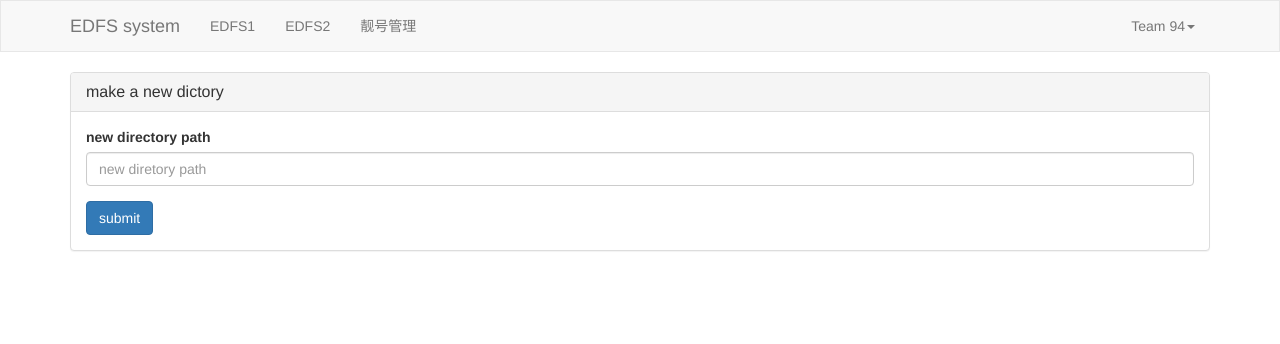
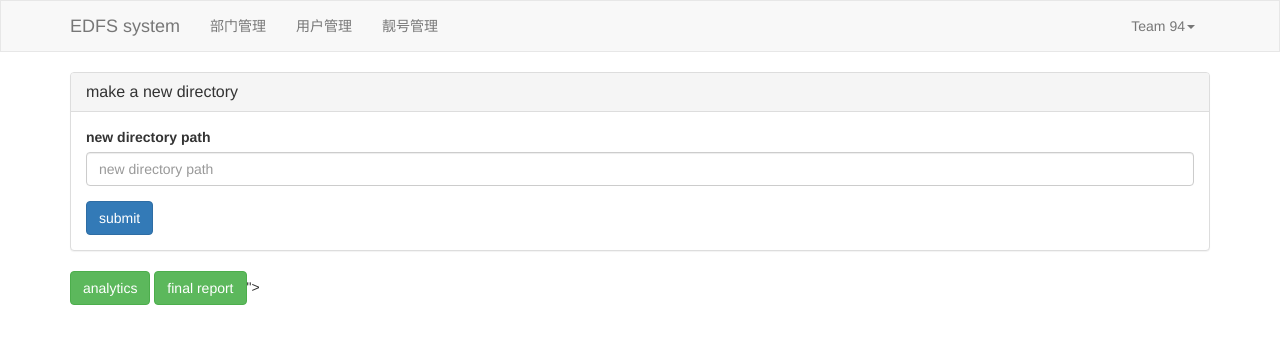
Before and after one commit to leafCyhvss/Distributed-File-System-Based-on-Firebase, a Django app: page /edfs2/mkdir in a window 1280 px wide. Shown: the top 344 px of the page. Run offline with Django 4.2, Linux system fonts and the light colour scheme; some libraries are stand-ins or nearby versions.

Commit message:
added a bit of html

```diff
--- a/EDFSProject/EDFS2/EDFS2.py
+++ b/EDFSProject/EDFS2/EDFS2.py
@@ -107,7 +107,7 @@ class EDFSURL():
         print('Remove: success')
         return ['Remove: success']
 
-    def ls(self, filePath: str) -> None:
+    def ls(self, filePath: str):
         if filePath == '':
             return ['/']
         if filePath[-1] == '/':
--- a/EDFSProject/EDFS2/templates/layout.html
+++ b/EDFSProject/EDFS2/templates/layout.html
@@ -3,7 +3,7 @@
 <html lang="en">
 <head>
     <meta charset="UTF-8">
-    <title>Title</title>
+    <title>EDFS2</title>
     <link rel="stylesheet" href="{% static 'plugins/bootstrap-3.4.1/css/bootstrap.min.css' %}">
     <style>
         .navbar {
@@ -24,12 +24,11 @@
                 <span class="icon-bar"></span>
             </button>
             <a class="navbar-brand" href=""> EDFS system </a>
-
         </div>
         <div class="collapse navbar-collapse" id="bs-example-navbar-collapse-1">
             <ul class="nav navbar-nav">
-                <li><a href="/edfs1">EDFS1</a></li>
-                <li><a href="/edfs2">EDFS2</a></li>
+                <li><a href="/depart/list/">部门管理</a></li>
+                <li><a href="/user/list/">用户管理</a></li>
                 <li><a href="/pretty/list/">靓号管理</a></li>
 
 
@@ -55,10 +54,12 @@
 <div>
     {% block content %}{% endblock %}
 </div>
+<div class="container">
+    <div style="margin-bottom: 10px">
+        <a class="btn btn-success" href="analytics.html">analytics</a>
+        <a class="btn btn-success" href="report.html">final report</a>">
+    </div>
+</div>
 
-
-<script src="{% static 'js/jquery-3.6.0.min.js' %}"></script>
-<script src="{% static 'plugins/bootstrap-3.4.1/js/bootstrap.min.js' %}"></script>
-{% block js %}{% endblock %}
 </body>
 </html>
--- a/EDFSProject/EDFS2/templates/makdir-request.html
+++ b/EDFSProject/EDFS2/templates/makdir-request.html
@@ -4,14 +4,14 @@
     <div class="container">
         <div class="panel panel-default">
             <div class="panel-heading">
-                <h3 class="panel-title"> make a new dictory </h3>
+                <h3 class="panel-title"> make a new directory </h3>
             </div>
             <div class="panel-body">
                 <form method="post">
                     {% csrf_token %}
                     <div class="form-group">
                         <label>new directory path</label>
-                        <input type="text" class="form-control" placeholder="new diretory path" name="title"/>
+                        <input type="text" class="form-control" placeholder="new directory path" name="title"/>
                     </div>
 
                     <button type="submit" class="btn btn-primary">submit</button>
--- a/EDFSProject/EDFS2/templates/report.html
+++ b/EDFSProject/EDFS2/templates/report.html
@@ -6,7 +6,5 @@
 </head>
 <body>
 <img src="/img/placeholder.png">
-<img src="/img/placeholder.png">
-<img src="/img/placeholder.png">
 </body>
 </html>
--- a/EDFSProject/EDFS2/viewsS.py
+++ b/EDFSProject/EDFS2/viewsS.py
@@ -1,69 +1,62 @@
 from django.shortcuts import render, redirect
 from EDFS2.EDFS2 import EDFSURL
-from django.urls import reverse
 
-edfs = EDFSURL()
 
-# Create your views here
+# Create your views here.
 def helloworld(request):
     # 获取数据信息
     # edfs = EDFSURL()
-    # files = edfs.ls(edfs.currentPath)
-    # print('helloworld' +
-    #     edfs.currentPath)
-    if request.method == 'GET':
-        return render(request, 'ls.html', {'queryset': ['/']})
-    if request.method == 'POST':
-        # edfs = EDFSURL()
-        requestPath = request.POST.get('title')
-        # requestPath = requestPath if requestPath else '/'
-        filePaths = edfs.ls(requestPath)
-        # print(filePaths)
-        return render(request, 'ls.html', {'queryset': filePaths})
+    # filePaths = edfs.ls('/test1')
+    # print(filePaths)
+    return render(request, 'ls.html', {'queryset': ['/']})
 
 
 def mainView(request):
     return render(request, 'lspost.html')
 
+
 def lsDisplay(request):
     if request.method == 'GET':
-        # root = ['/']
-        return render(request, 'lspost.html')
+        root = ['/']
+        return render(request, 'lspost.html', {'queryset': root})
     if request.method == 'POST':
-        # edfs = EDFSURL()
+        edfs = EDFSURL()
         requestPath = request.POST.get('title')
         requestPath = requestPath if requestPath else '/'
         filePaths = edfs.ls(requestPath)
         print(filePaths)
         return render(request, 'ls.html', {'queryset': filePaths})
 
+
 def catDisplay(request):
     if request.method == 'GET':
         return render(request, 'partpost.html')
     if request.method == 'POST':
-        # edfs = EDFSURL()
+        edfs = EDFSURL()
         requestPath = request.POST.get('title')
         requestPath = requestPath if requestPath else '/'
         filePaths = edfs.cat(requestPath)
         print(filePaths)
         return render(request, 'ls.html', {'queryset': filePaths})
 
+
 def showPartition(request):
     if request.method == 'GET':
         return render(request, 'partpost.html')
     if request.method == 'POST':
-        # edfs = EDFSURL()
+        edfs = EDFSURL()
         requestPath = request.POST.get('title')
-        requestPath = requestPath if requestPath else '/' # 判断空
+        requestPath = requestPath if requestPath else '/'  # 判断空
         filePaths = edfs.getPartitionLocations(requestPath)
         print(filePaths)
         return render(request, 'getparttionsloc.html', {'queryset': filePaths})
+
 
 def mkdir(request):
     if request.method == 'GET':
         return render(request, 'makdir-request.html')
     else:
-        # edfs = EDFSURL()
+        edfs = EDFSURL()
         requestPath = request.POST.get('title')
         requestPath = requestPath if requestPath else '/'
         result = edfs.mkdir(requestPath)
@@ -71,11 +64,12 @@ def mkdir(request):
         filePaths = edfs.ls(requestPath)
         return render(request, 'ls.html', {'queryset': filePaths})
 
+
 def put(request):
     if request.method == 'GET':
         return render(request, 'put-request.html')
     else:
-        # edfs = EDFSURL()
+        edfs = EDFSURL()
         filePath = request.POST.get('filepath')
         pnumber = int(request.POST.get('pnumber'))
         print(request.FILES)
@@ -91,23 +85,14 @@ def put(request):
         return render(request, 'ls.html', {'queryset': files})
     # 考虑重定向去原来的页面，这样url会变
 
+
+def remove(request):
+    return render(request, 'remove-request.html')
+
+
 def analytics(request):
     return render(request, 'analytics.html')
 
-def remove(request):
-    if request.method == 'GET':
-        return render(request, 'remove-request.html')
-    if request.method == 'POST':
 
-        requestPath = request.POST.get('title')
-        print(requestPath)
-        result = edfs.remove(requestPath)
-        print(result)
-        filePath = requestPath.split('/')[:-1]
-        filePath = '/'.join(filePath)
-        print('file path: ', filePath)
-        files = edfs.ls(filePath)
-        return render(request, 'ls.html', {'queryset': files})
-        # edfs.currentPath = filePath
-        # print('remove: ' + edfs.currentPath)
-        # return redirect('/edfs2/')
+def report(request):
+    return render(request, 'report.html')
--- a/EDFSProject/EDFSProject/urls.py
+++ b/EDFSProject/EDFSProject/urls.py
@@ -33,5 +33,5 @@ urlpatterns = [
     path('edfs2/mkdir', viewsS.mkdir),
     path('edfs2/upload', viewsS.put),
     path('edfs2/analytics.html', viewsS.analytics),
-    path('edfs2/remove', viewsS.remove),
+    path('edfs2/report.html', viewsS.report)
 ]
```
Also changed, not shown: EDFSProject/EDFS2/templates/pretty_add.html (deleted, +0 -29 lines), EDFSProject/db.sqlite3.
